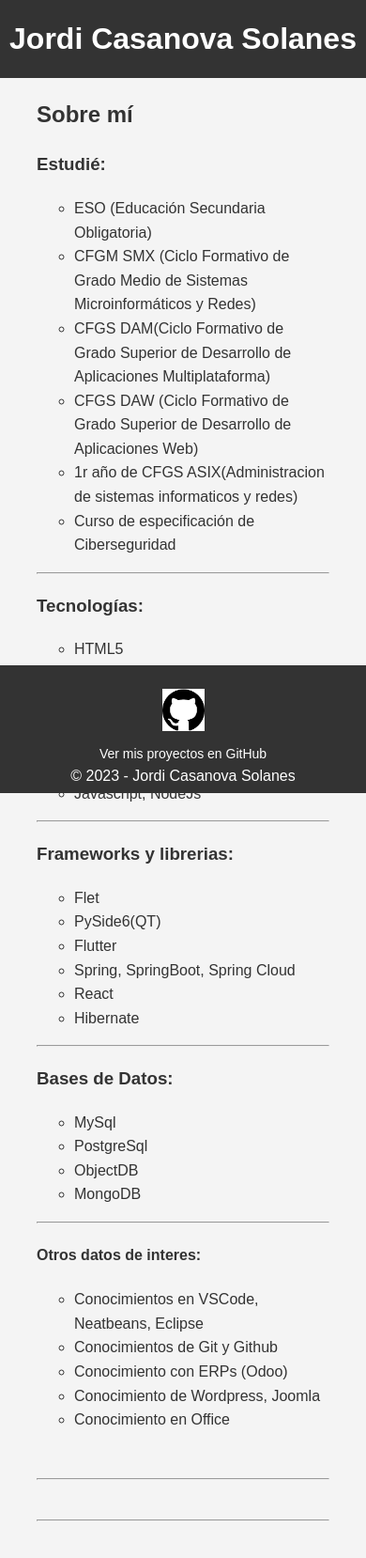
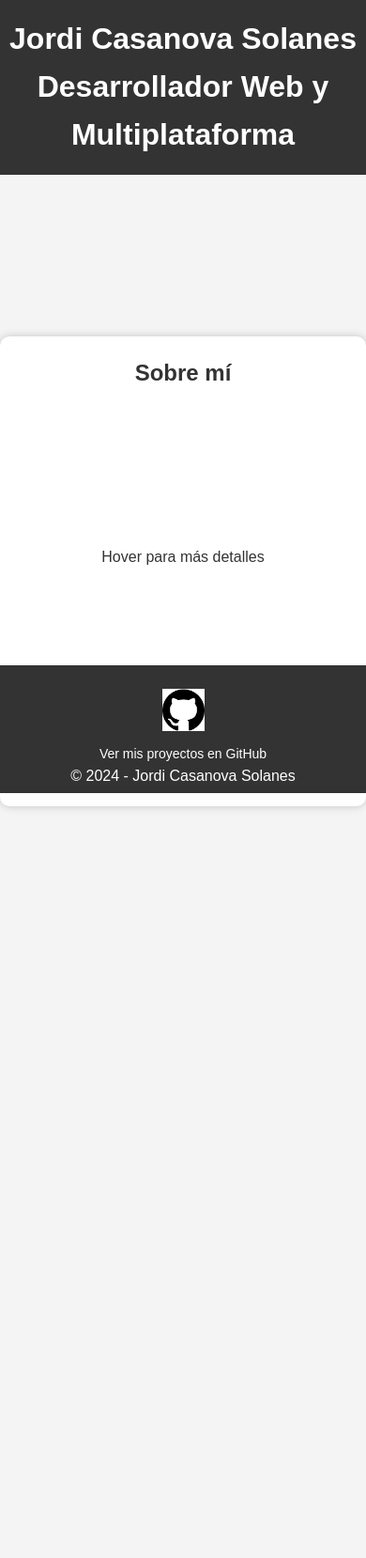
Before and after one commit to Jordismt/Jcasol, a plain HTML site: page index.html in a window 390 px wide. Shown: the whole page at 94% size. After the commit the page ends 1030 px from the top, so only its background shows below. Drawn offline with Linux system fonts and the light colour scheme.

Commit message:
Actualización portafolio

```diff
--- a/css/styles.css
+++ b/css/styles.css
@@ -1,7 +1,9 @@
-
-body, h1, h2, p, img {
+body, h1, h2, p, img, ul, li {
     margin: 0;
     padding: 0;
+}
+.list_other{
+    list-style: circle;
 }
 
 body {
@@ -19,20 +21,79 @@ header {
 }
 
 main {
-    width: 80%;
-    margin: 20px auto;
+    display: flex;
+    align-items: center;
+    justify-content: center;
+    height: 100vh;
 }
 
-.about-me {
+.card {
+    cursor: pointer;
+    width: 700px;
+    height: 500px;
+    background-color: #fff;
+    border-radius: 10px;
+    box-shadow: 0 0 10px rgba(0, 0, 0, 0.2);
+    transform-style: preserve-3d;
+    transition: transform 0.5s ease-in-out;
+    perspective: 1000px;
+}
 
-    margin-top: 20px;
+.card:hover {
+    transform: rotateY(180deg);
 }
-.fin{
+
+.card-content,
+.hidden-content {
+    position: absolute;
+    width: 100%;
+    height: 100%;
+    backface-visibility: hidden;
+    display: flex;
+    flex-direction: column;
+    align-items: center;
+    justify-content: start; /* Ajustamos el contenido para que empiece desde la parte superior */
+    overflow-y: auto; /* Agregamos un desplazamiento vertical si el contenido excede el tamaño de la tarjeta */
+    padding: 20px;
+    box-sizing: border-box;
+}
+
+.card-content h2 {
+    margin-bottom: 10px;
+}
+
+.card .hidden-content {
+    transform: rotateY(180deg);
+    display: none;
+    opacity: 0;
+    transition: opacity 0.5s ease-in-out;
+    color: white;
+    background-color: #333;
+    box-sizing: border-box;
+}
+
+.card.is-flipped .hidden-content {
+    display: flex;
+    opacity: 1;
+}
+
+.card.is-flipped .card-content {
+    visibility: hidden;
+}
+
+ul {
+    list-style: none; /* Quitamos los estilos de lista predeterminados */
+    padding: 0;
+    margin: 0;
+}
+
+ul li {
+    margin-bottom: 8px;
+}
+
+.fin {
     text-align: center;
     margin-top: 20px;
-}
-ul{
-    list-style: circle;
 }
 
 footer {
@@ -44,7 +105,8 @@ footer {
     bottom: 0;
     width: 100%;
 }
-#github{
+
+#github {
     width: 45px;
 }
 
@@ -54,14 +116,14 @@ footer {
     align-items: center;
     text-align: center;
     text-decoration: none;
-    color: #333; /* Cambia el color del texto si es necesario */
+    color: #333;
 }
 
 .image-container {
-    margin-bottom: 5px; /* Espacio entre la imagen y el texto */
+    margin-bottom: 5px;
 }
 
 .text-container {
     font-size: 14px;
-    color: white; /* Estilo del texto (ajusta según sea necesario) */
+    color: white;
 }
--- a/index.html
+++ b/index.html
@@ -8,13 +8,17 @@
 </head>
 <body>
     <header>
-        <h1>Jordi Casanova Solanes</h1>
+        <h1>Jordi Casanova Solanes <br> Desarrollador Web y Multiplataforma</h1>
     </header>
     <main>
-        <section class="about-me">
+        <section class="card" onmouseenter="showList(this)" onmouseleave="hideList(this)">
+
+            <div class="card-content">
                 <h2>Sobre mí</h2>
-            <h3>Estudié:</h3>
-
+                <br><br><br><br><br><br>
+                <p>Hover para más detalles</p>
+            </div>
+            <div class="hidden-content">
                 <ul>
                     <li>ESO (Educación Secundaria Obligatoria)</li>
                     <li>CFGM SMX (Ciclo Formativo de Grado Medio de Sistemas Microinformáticos y Redes)</li>
@@ -23,56 +27,74 @@
                     <li>1r año de CFGS ASIX(Administracion de sistemas informaticos y redes)</li>
                     <li>Curso de especificación de Ciberseguridad</li>
                 </ul>
-            <hr>
                 <h3>Tecnologías:</h3>
                 <ul>
                     <li>HTML5</li>
                     <li>CSS3</li>
-                <li>JavaScript</li>
+                    <li>JavaScript, NodeJs</li>
                     <li>Java</li>
                     <li>Python</li>
                     <li>Dart</li>
-                <li>Javascript, NodeJs</li>
+                    <li>Kotlin</li>
+                    <li>C#</li>
+                    <li>Unity</li>
                 </ul>
-            <hr>
-            <h3>Frameworks y librerias:</h3>
+
+                <h3>Frameworks y librerias</h3>
+
                 <ul>
                     <li>Flet</li>
-                <li>PySide6(QT)</li>
+                    <li>PySide6</li>
                     <li>Flutter</li>
-                <li>Spring, SpringBoot, Spring Cloud</li>
-                <li>React</li>
-                <li>Hibernate</li>
+                    <li>Spring, Spring Boot</li>
+                    <li></li>
+                    <li></li>
                 </ul>
-            <hr>
-            <h3>Bases de Datos:</h3>
+
+                <h3>Bases de datos</h3>
                 <ul>
                     <li>MySql</li>
-                <li>PostgreSql</li>
+                    <li>PostgreSQL</li>
                     <li>ObjectDB</li>
                     <li>MongoDB</li>
                 </ul>
-            <hr>
-            <h4>Otros datos de interes:</h4>
+
+                <h3>
+                    Conocimientos de:
+                </h3>
                 <ul>
-                <li>Conocimientos en VSCode, Neatbeans, Eclipse</li>
-                <li>Conocimientos de Git y Github</li>
-                <li>Conocimiento con ERPs (Odoo)</li>
-                <li>Conocimiento de Wordpress, Joomla</li>
-                <li>Conocimiento en Office</li>
+                    <li>Git, GitHub</li>
+                    <li>ERP(Odoo)</li>
+                    <li>ORM (Hibernate)</li>
+                    <li>Docker</li>
+                    <li>Kubernetes</li>
+                    <li>AndroidStudio</li>
+                    <li>Wordpress</li>
+                    <li>Linux, Windows</li>
                 </ul>
                 <br>
-           <hr>
+                <br>
+                <h3>
+                    Otros datos de interes:
+                </h3>
+                <ul>
+                    <li class="list_other">Carnet de conducir B</li>
+                    <li class="list_other">Lenguas:
+                        <ul>
+                            <li>Valenciano (nativo)</li>
+                            <li>Castellano</li>
+                            <li>Ingles (medio-bajo)</li>
+                        </ul>
+                    </li>
+                </ul>
+            </div>
         </section>
-        <br>
-        <hr>
-        <br>
     </main>
     <footer>
         <section class="fin">
             <a href="https://github.com/Jordismt/Jordi_Personal.git" target="_blank" class="github-link">
                 <div class="image-container">
-                    <img src="./img/logo.png" id="github" alt="Proyectos realizados">
+                    <img src="./img/logo_github.png" id="github" alt="Proyectos realizados">
                 </div>
                 <div class="text-container">
                     Ver mis proyectos en GitHub
@@ -80,7 +102,9 @@
             </a>
 
         </section>
-        <p>&copy; 2023 - Jordi Casanova Solanes</p>
+        <p>&copy; 2024 - Jordi Casanova Solanes</p>
     </footer>
+
+    <script src="js/main.js"></script>
 </body>
 </html>
--- /dev/null
+++ b/js/main.js
@@ -0,0 +1,11 @@
+function toggleCard(element) {
+    element.classList.toggle('is-flipped');
+}
+
+function showList(element) {
+    element.classList.add('is-flipped');
+}
+
+function hideList(element) {
+    element.classList.remove('is-flipped');
+}
```
Also changed, not shown: img/logo_github.png (added). Lines whose indentation alone changed are shown as unchanged.
